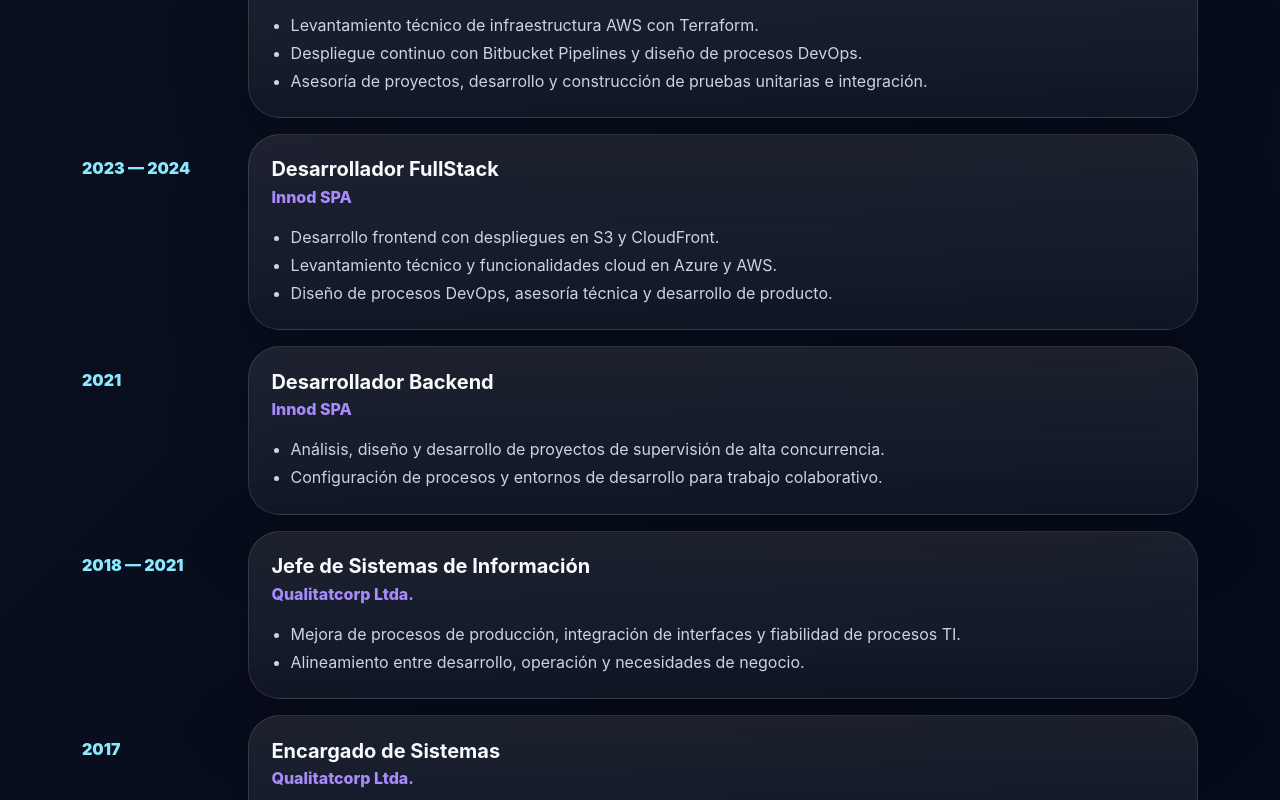
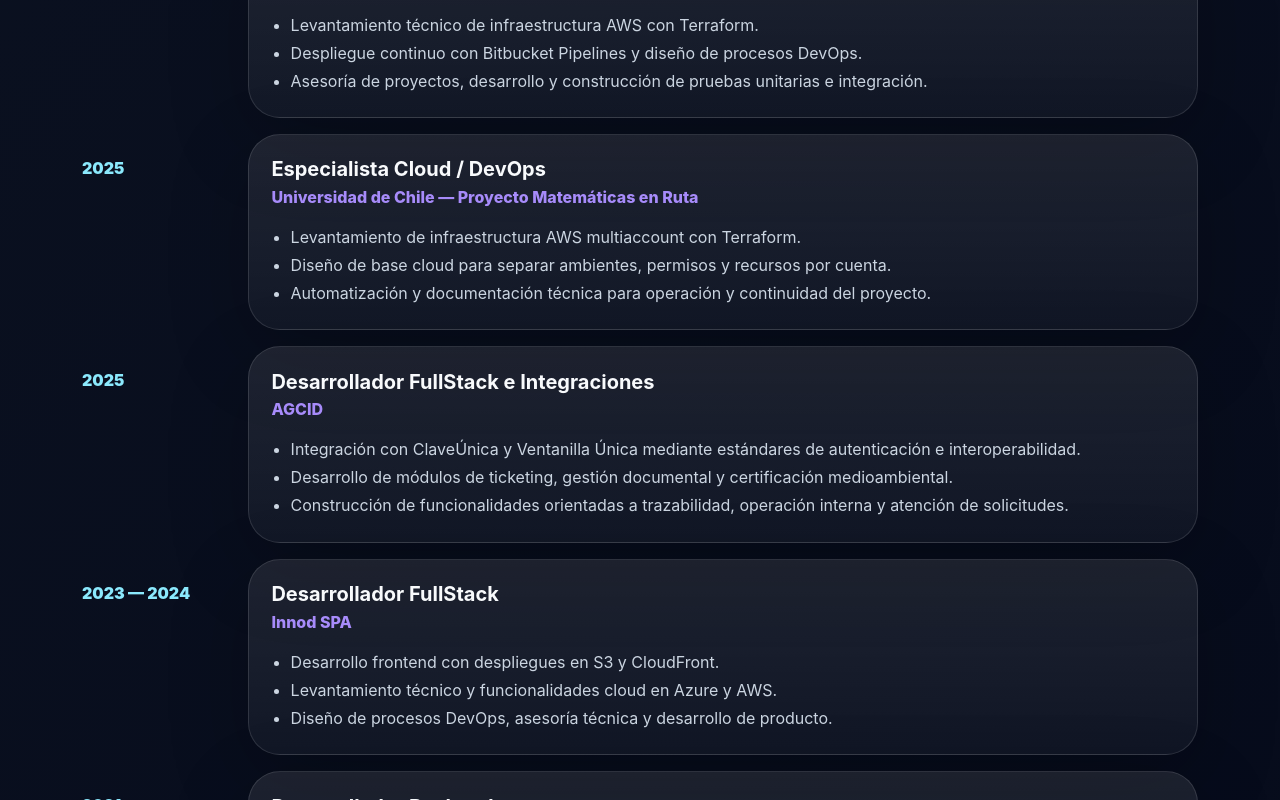
Before and after one commit to rbntejeda/ruben-cl, an Angular app: page / in a window 1280 px wide. Shown: the part 3760-4560 px from the top of the page. Built offline with nearby package versions, Linux system fonts and the light colour scheme.

Commit message:
feat: add 2025 project experiences

```diff
--- a/src/app/app.component.ts
+++ b/src/app/app.component.ts
@@ -115,6 +115,26 @@
       ]
     },
     {
+      period: '2025',
+      role: 'Especialista Cloud / DevOps',
+      company: 'Universidad de Chile — Proyecto Matemáticas en Ruta',
+      highlights: [
+        'Levantamiento de infraestructura AWS multiaccount con Terraform.',
+        'Diseño de base cloud para separar ambientes, permisos y recursos por cuenta.',
+        'Automatización y documentación técnica para operación y continuidad del proyecto.'
+      ]
+    },
+    {
+      period: '2025',
+      role: 'Desarrollador FullStack e Integraciones',
+      company: 'AGCID',
+      highlights: [
+        'Integración con ClaveÚnica y Ventanilla Única mediante estándares de autenticación e interoperabilidad.',
+        'Desarrollo de módulos de ticketing, gestión documental y certificación medioambiental.',
+        'Construcción de funcionalidades orientadas a trazabilidad, operación interna y atención de solicitudes.'
+      ]
+    },
+    {
       period: '2023 — 2024',
       role: 'Desarrollador FullStack',
       company: 'Innod SPA',
```
